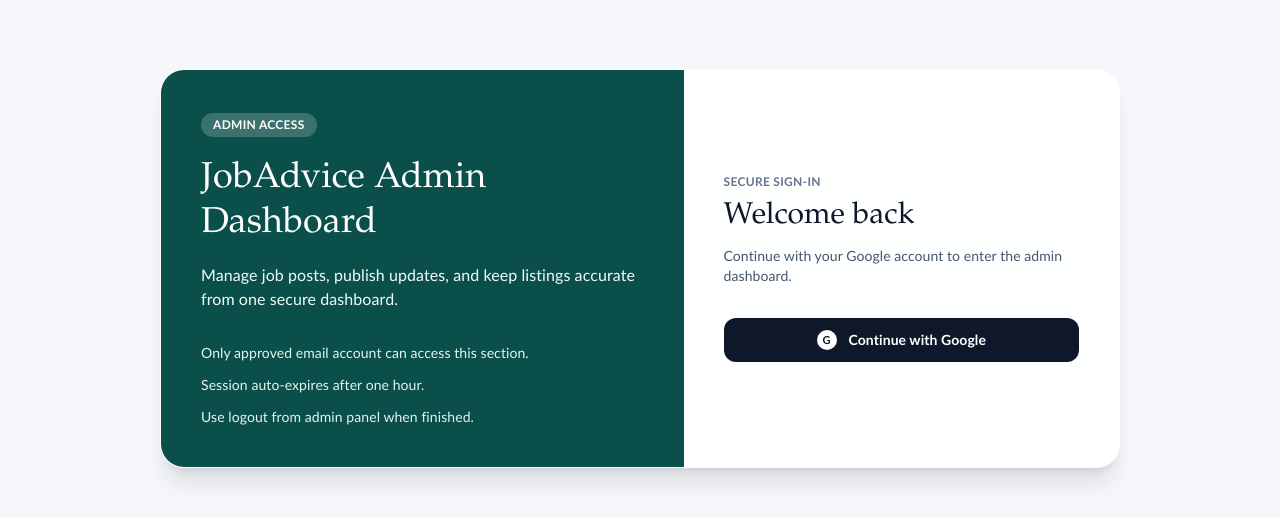
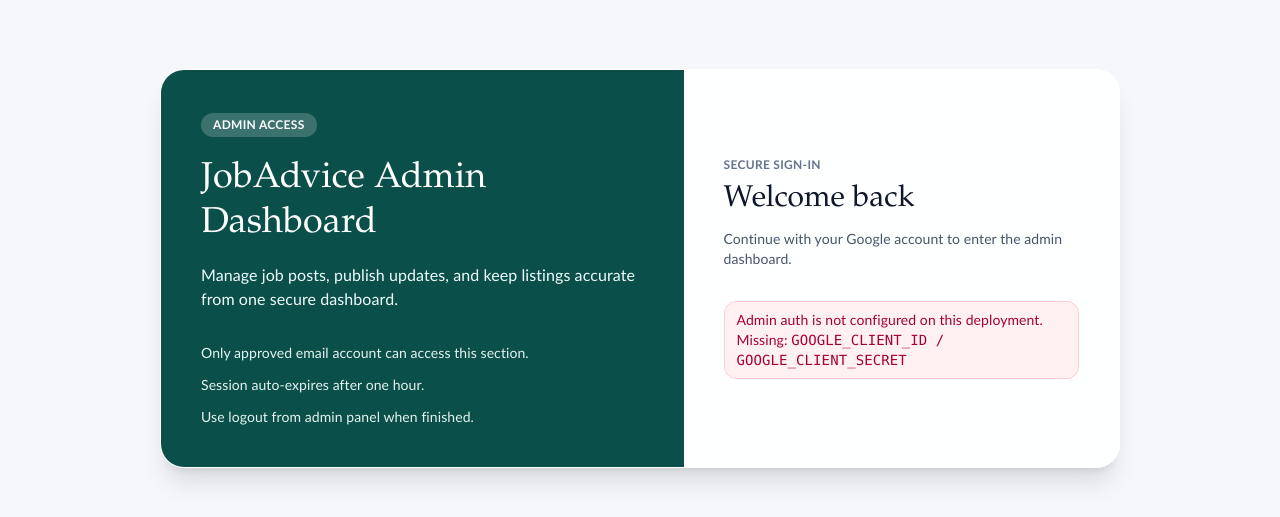
Before and after one commit to hassanusmani21/Jobadvice, a Next.js app: page /admin/login in a window 1280 px wide. Shown: the part 199-716 px from the top of the page. Built offline with nearby package versions, Linux system fonts and the light colour scheme; no server answers.

Commit message:
Surface missing admin auth config on login

```diff
--- a/src/app/admin/login/page.tsx
+++ b/src/app/admin/login/page.tsx
@@ -22,6 +22,15 @@ export const metadata: Metadata = {
     follow: false,
   },
 };
+
+const hasAuthSecret = Boolean(
+  (process.env.AUTH_SECRET || process.env.NEXTAUTH_SECRET || "").trim(),
+);
+
+const hasGoogleOAuthCredentials = Boolean(
+  (process.env.GOOGLE_CLIENT_ID || "").trim() &&
+    (process.env.GOOGLE_CLIENT_SECRET || "").trim(),
+);
 
 const toSafeCallbackUrl = (value: string | string[] | undefined) => {
   const callbackValue = Array.isArray(value) ? value[0] : value;
@@ -67,6 +76,18 @@ export default async function AdminLoginPage({
     : searchParams?.error;
   const errorMessage = toErrorMessage(error);
   const hasConfiguredAdmins = ALLOWED_ADMIN_EMAILS.length > 0;
+  const missingAuthConfig: string[] = [];
+
+  if (!hasAuthSecret) {
+    missingAuthConfig.push("AUTH_SECRET");
+  }
+
+  if (!hasGoogleOAuthCredentials) {
+    missingAuthConfig.push("GOOGLE_CLIENT_ID / GOOGLE_CLIENT_SECRET");
+  }
+
+  const canStartGoogleSignIn =
+    hasConfiguredAdmins && missingAuthConfig.length === 0;
 
   const session = await getAdminSession();
   if (isAllowedAdminEmail(session?.user?.email)) {
@@ -103,10 +124,15 @@ export default async function AdminLoginPage({
             Continue with your Google account to enter the admin dashboard.
           </p>
 
-          {hasConfiguredAdmins ? (
+          {canStartGoogleSignIn ? (
             <div className="mt-8">
               <GoogleAdminSignInButton callbackUrl={callbackUrl} />
             </div>
+          ) : missingAuthConfig.length > 0 ? (
+            <p className="mt-8 rounded-xl border border-rose-200 bg-rose-50 px-3 py-2 text-sm text-rose-800">
+              Admin auth is not configured on this deployment. Missing:{" "}
+              <code>{missingAuthConfig.join(", ")}</code>
+            </p>
           ) : (
             <p className="mt-8 rounded-xl border border-rose-200 bg-rose-50 px-3 py-2 text-sm text-rose-800">
               Admin access is not configured correctly. Set <code>ALLOWED_ADMIN_EMAILS</code>{" "}
```
